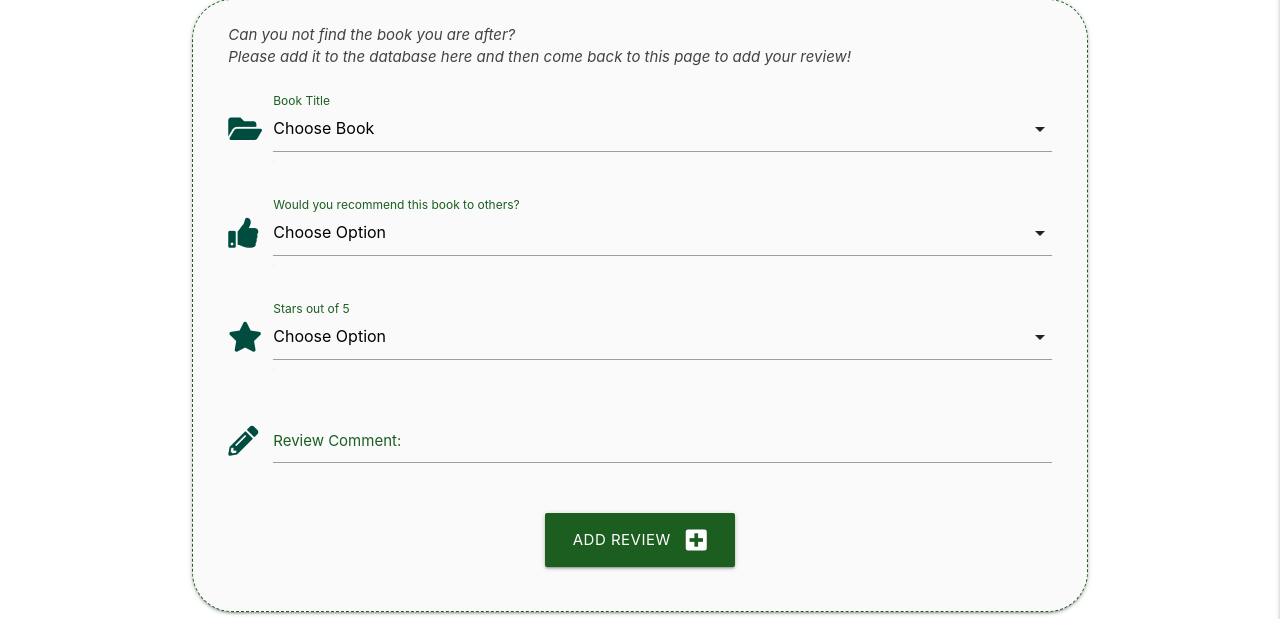
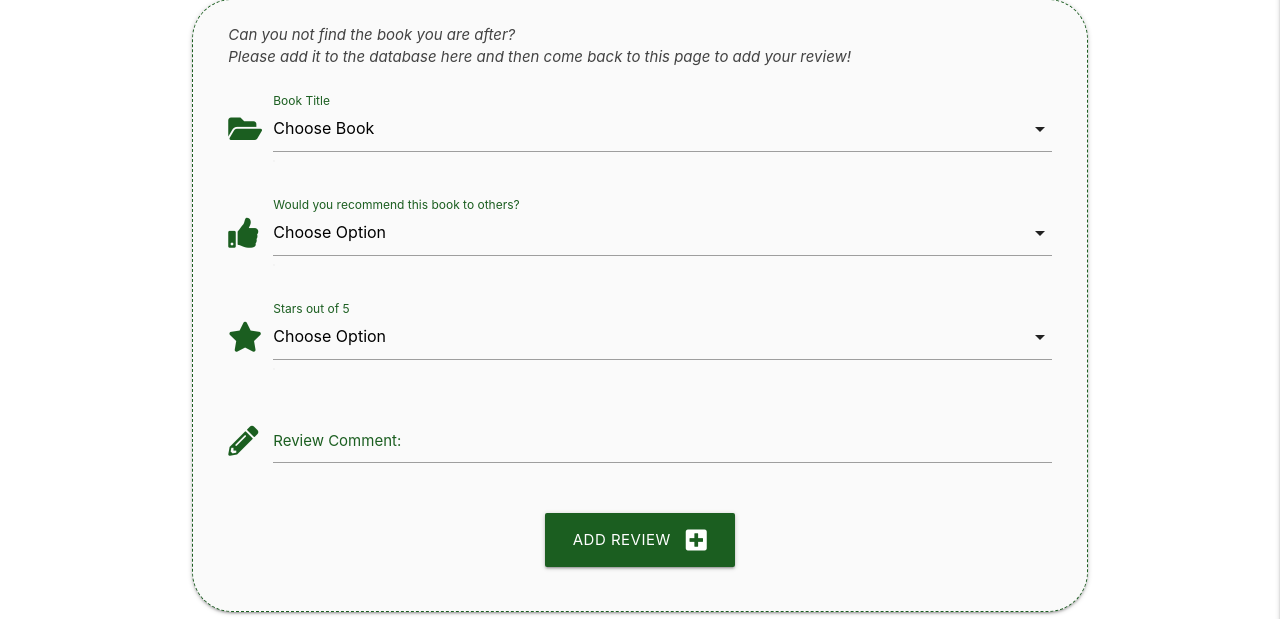
Before and after one commit to mayasharma2110/Bookworm, a Flask app: page /add_review in a window 1280 px wide. Shown: the part 165-784 px from the top of the page. Run offline with Flask 2, Linux system fonts and the light colour scheme; data that the repository does not hold is empty; some libraries are stand-ins or nearby versions.

Commit message:
Corrected css colour from teal to green for some elements

```diff
--- a/templates/add_review.html
+++ b/templates/add_review.html
@@ -11,7 +11,7 @@
         <!-- select book -->
         <div class="row">
             <div class="input-field col s12">
-                <i class="fas fa-folder-open prefix teal-text text-darken-4"></i>
+                <i class="fas fa-folder-open prefix green-text text-darken-4"></i>
                 <select id="book_title" name="book_title" class="validate" required>
                     <option value="" disabled selected>Choose Book</option>
                     {% for book in books %}
@@ -24,7 +24,7 @@
         <!-- Recommend -->
         <div class="row">
             <div class="input-field col s12">
-                <i class="fas fa-thumbs-up prefix teal-text text-darken-4"></i>
+                <i class="fas fa-thumbs-up prefix green-text text-darken-4"></i>
                 <select id="recommend" name="recommend" class="validate" required>
                     <option value="" disabled selected>Choose Option</option>
                         <option value="Yes">Yes</option>
@@ -36,7 +36,7 @@
         <!-- stars out of 5 -->
         <div class="row">
             <div class="input-field col s12">
-                <i class="fas fa-star prefix teal-text text-darken-4"></i>
+                <i class="fas fa-star prefix green-text text-darken-4"></i>
                 <select id="stars" name="stars" class="validate" required>
                     <option value="" disabled selected>Choose Option</option>
                         <option value="1">1</option>
@@ -51,7 +51,7 @@
         <!-- comment -->
         <div class="row">
             <div class="input-field col s12">
-                <i class="fas fa-pencil-alt prefix teal-text text-darken-4"></i>
+                <i class="fas fa-pencil-alt prefix green-text text-darken-4"></i>
                 <textarea id="comment" name="comment" minlength="10"
                     maxlength="300" class="materialize-textarea validate" required></textarea>
                 <label for="comment">Review Comment: </label>
--- a/templates/base.html
+++ b/templates/base.html
@@ -40,7 +40,7 @@
         </nav>
         <!-- mobile navbar -->
         <ul class="sidenav" id="mobile-demo">
-            <li> <h4 class="center-align teal-text text-lighten-1">Bookworm</h4></li>
+            <li> <h4 class="center-align green-text text-lighten-1">Bookworm</h4></li>
             <li><a href="{{ url_for('get_reviews') }}">Home</a></li>
             <!-- when logged in -->
             {% if session.user %}
```
Also changed, not shown: templates/edit_review.html (+4 -4 lines).
